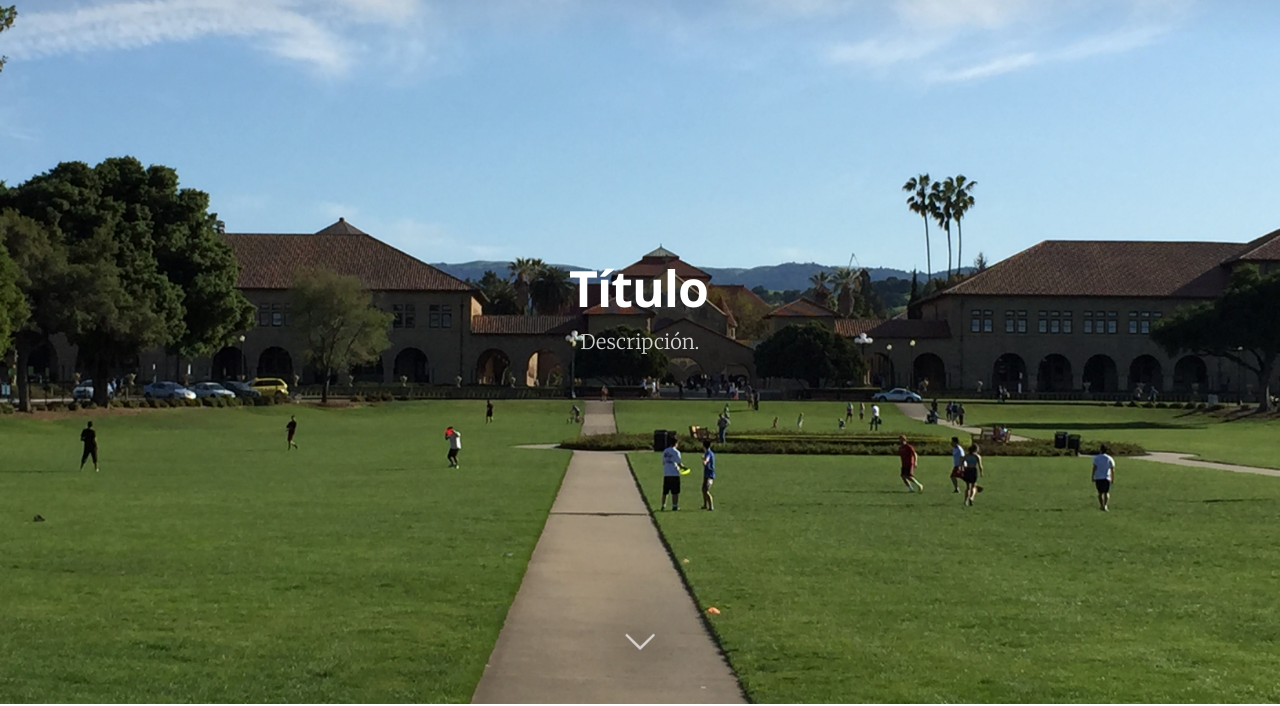
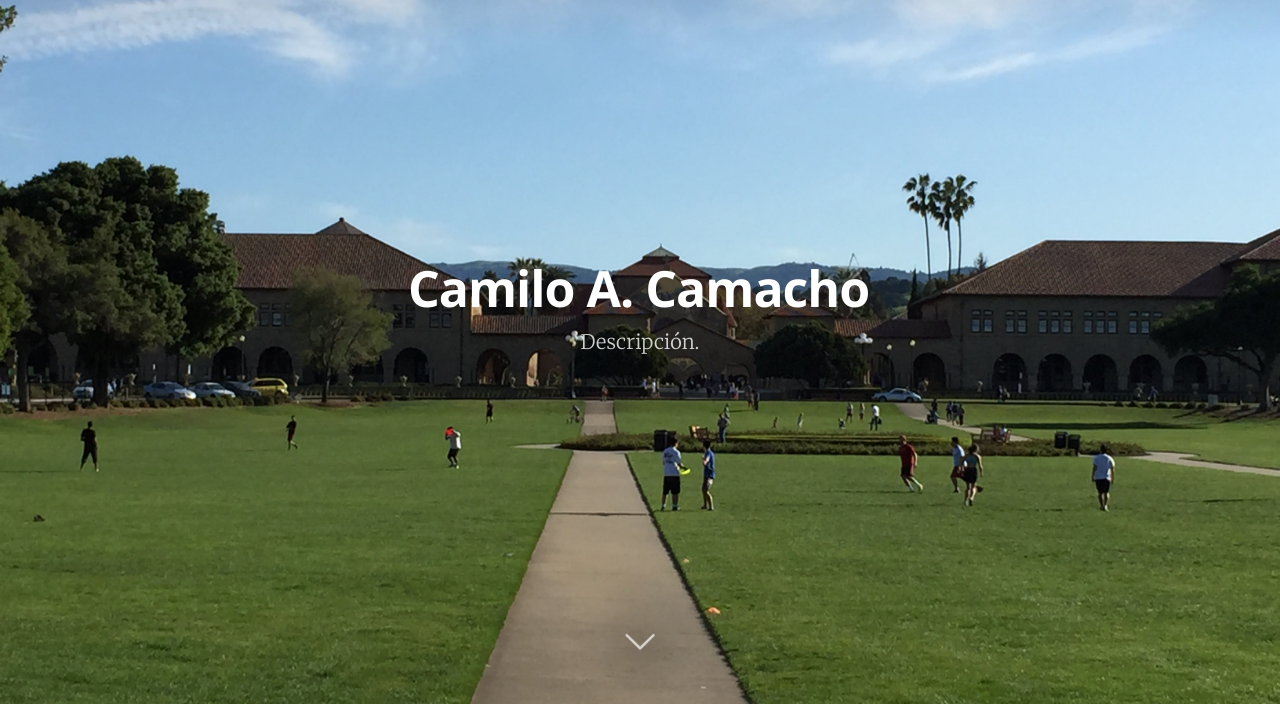
Before and after one commit to candelo/testpagina, a plain HTML site: page index.html in a window 1280 px wide. Shown: the part 96-802 px from the top of the page. Drawn offline with nearby package versions, Linux system fonts and the light colour scheme.

Commit message:
Titulo cambiado

```diff
--- a/index.html
+++ b/index.html
@@ -75,7 +75,7 @@
             </nav>
             <div class="vertical">
                 <div class="main-header-content inner">
-                    <h1 class="page-title">Título</h1>
+                    <h1 class="page-title">Camilo A. Camacho</h1>
                     <h2 class="page-description">Descripción.</h2>
                 </div>
             </div>
```
